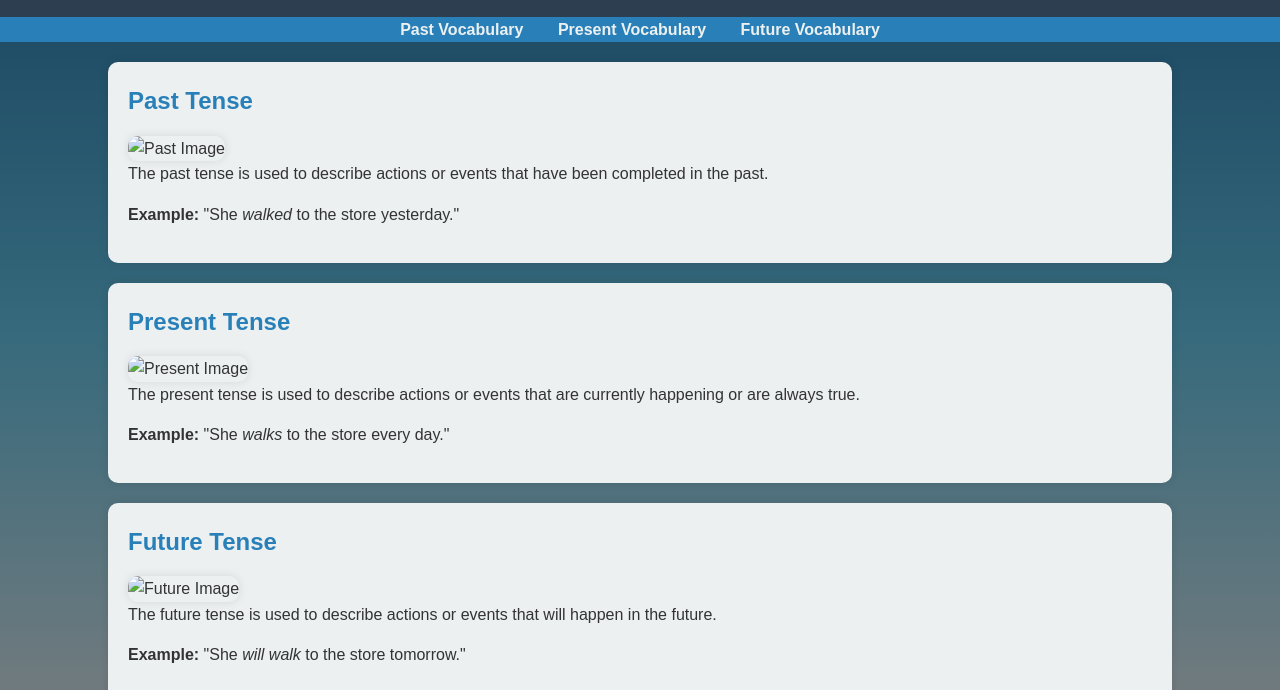
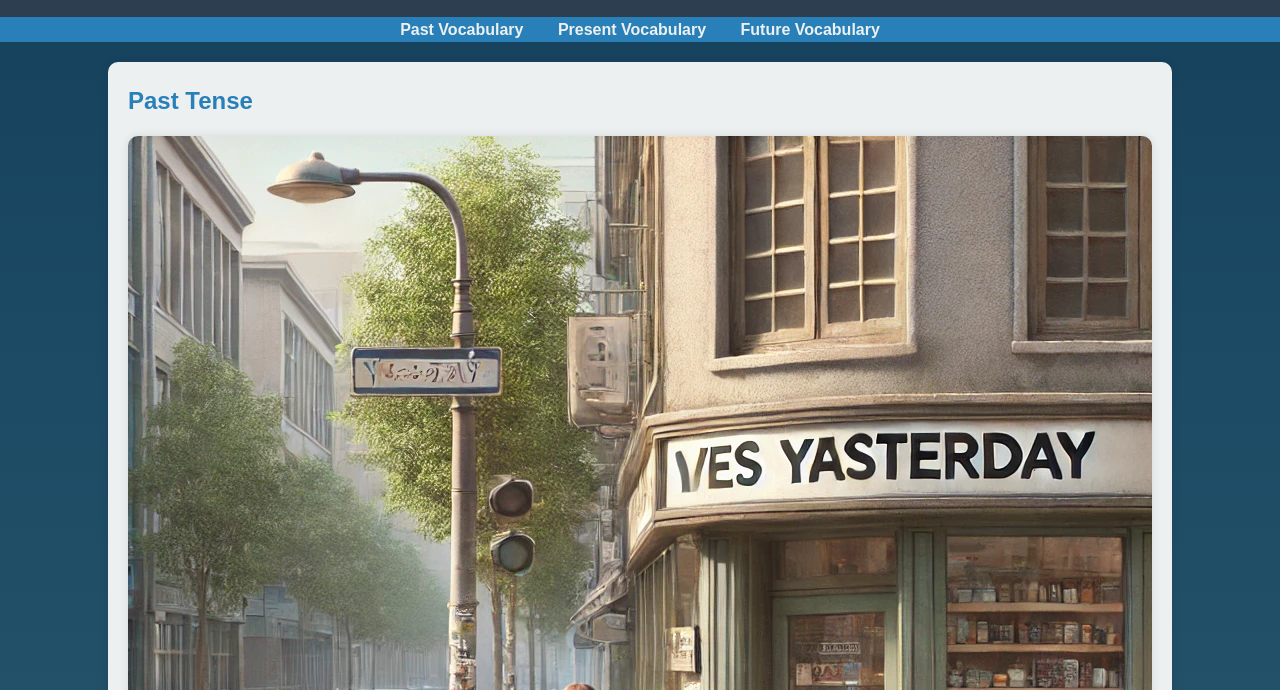
Before and after one commit to wanchana-code/my-website, a plain HTML site: page index.html in a window 1280 px wide. Shown: the part 110-800 px from the top of the page. Drawn offline with Linux system fonts and the light colour scheme; files that its build step writes are made by us from their sources.

Commit message:
Add files via upload

```diff
--- a/index.html
+++ b/index.html
@@ -4,7 +4,7 @@
     <meta charset="UTF-8">
     <meta name="viewport" content="width=device-width, initial-scale=1.0">
     <title>The Journey of Verb Tenses: Past, Present, Future</title>
-    <link rel="stylesheet" href="css/styles.css">
+    <link rel="stylesheet" href="styles.css">
 </head>
 <body>
     <header>
@@ -23,21 +23,21 @@
 
     <section id="past">
         <h2>Past Tense</h2>
-        <img src="img/640AA273-F65A-42C4-9A27-13CA35CD5FF2.WEBP" alt="Past Image" class="event-image">
+        <img src="640AA273-F65A-42C4-9A27-13CA35CD5FF2.WEBP" alt="Past Image" class="event-image">
         <p>The past tense is used to describe actions or events that have been completed in the past.</p>
         <p><strong>Example:</strong> "She <em>walked</em> to the store yesterday."</p>
     </section>
 
     <section id="present">
         <h2>Present Tense</h2>
-        <img src="img/CB0E628D-4AB3-4F94-AA53-BC42D70FF42C.WEBP" alt="Present Image" class="event-image">
+        <img src="CB0E628D-4AB3-4F94-AA53-BC42D70FF42C.WEBP" alt="Present Image" class="event-image">
         <p>The present tense is used to describe actions or events that are currently happening or are always true.</p>
         <p><strong>Example:</strong> "She <em>walks</em> to the store every day."</p>
     </section>
 
     <section id="future">
         <h2>Future Tense</h2>
-        <img src="img/2E0D8859-0CB9-4C08-AEAC-A18EF4200F84.WEBP" alt="Future Image" class="event-image">
+        <img src="2E0D8859-0CB9-4C08-AEAC-A18EF4200F84.WEBP" alt="Future Image" class="event-image">
         <p>The future tense is used to describe actions or events that will happen in the future.</p>
         <p><strong>Example:</strong> "She <em>will walk</em> to the store tomorrow."</p>
     </section>
```
Also changed, not shown: future-vocabulary.html (+1 -1 lines), past-vocabulary.html (+1 -1 lines), present-vocabulary.html (+1 -1 lines), 1 other file.
